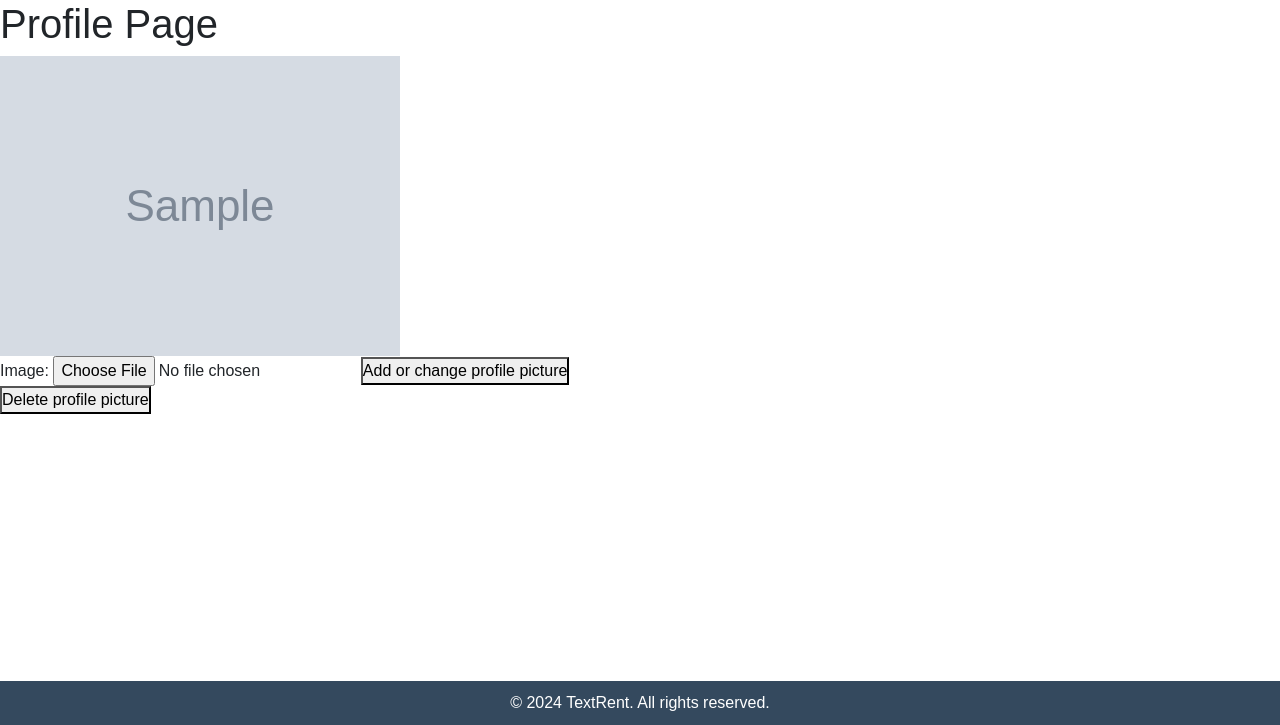
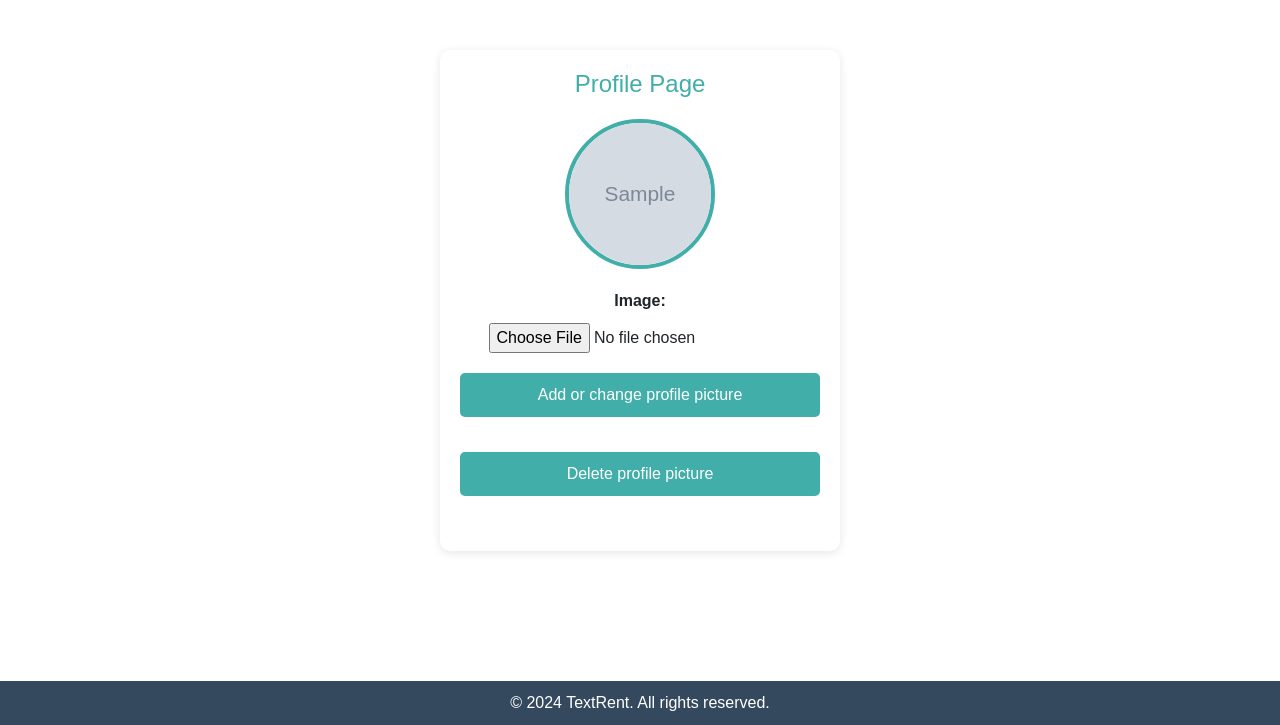
Before and after one commit to ZaidJ2003/Textbook-Rental-Application, a Flask app: template templates/profile.html in a window 1280 px wide. Shown: the part 75-800 px from the top of the page. Run offline with Flask 3, Linux system fonts and the light colour scheme; the template is opened without the code that fills it: most values are stand-ins (such as "Sample title", 1, 10 or a date in 2020); grey boxes marked "Sample" are stand-in pictures; some libraries are stand-ins or nearby versions.

Commit message:
Fixed up profile page and pfp shows up in header

```diff
--- a/app.py
+++ b/app.py
@@ -10,7 +10,7 @@ from werkzeug.utils import secure_filename
 from src.repositories.user_repository import user_repository_singleton
 import googlemaps
 import stripe
-
+from flask import g
 #bcrypt, os, dotenv might be helpful (delete comment if not needed)
 load_dotenv()
 # Flask Initialization
@@ -150,6 +150,24 @@ def profile():
 
     return render_template('profile.html', image_url=image_url)
 
+#app before_request runs before every single request, this just injects the profile picture url into g.profile_pic_url that is then accessed in layout.html
+
+@app.before_request
+def before_request():
+    if 'user' in session:
+        current_user = db.session.query(users).filter(
+                or_(
+                    users.user_id == session['user']['user_id']
+                )
+            ).first()
+        if current_user:
+            g.profile_pic_url = current_user.profile_picture
+        else:
+            g.profile_pic_url = "/static/images/defaultPFP.png"
+    else:
+        g.profile_pic_url = "/static/images/defaultPFP.png"
+
+
 
 @app.route('/add_pfp', methods=['GET', 'POST'])
 def add_pfp():
@@ -207,7 +225,7 @@ def del_pfp():
 
         current_image_path = user.profile_picture
 
-        default_image = "/static/images/booksitelogoedit1 (1).png"
+        default_image = "/static/images/defaultPFP.png"
         user.profile_picture = default_image
         db.session.commit()
 
@@ -317,7 +335,7 @@ def register_user():
     user_email = request.form.get('email')
     user_username = request.form.get('username')
     user_password = request.form.get('password')
-    profile_picture = '/static/images/booksitelogoedit1 (1).png'
+    profile_picture = '/static/images/defaultPFP.png'
 
     if not user_username or not user_password or not user_first_name or not user_last_name or not user_email:
         flash('Please fill out all of the fields', category='error')
--- a/static/css/profile.css
+++ b/static/css/profile.css
@@ -96,3 +96,64 @@ footer {
     cursor: pointer;
     background: #585858;
 } */
+
+/*everything above this line needs to be untouched*/
+
+.profile-container {
+    background-color: white;
+    padding: 20px;
+    border-radius: 10px;
+    box-shadow: 0 2px 10px rgba(0, 0, 0, 0.1);
+    width: 400px;
+    text-align: center;
+    margin: 0 auto;
+    margin-top: 50px; /* Add some spacing from the header */
+}
+
+/* Profile specific styles */
+.profile-container h1 {
+    margin-bottom: 20px;
+    font-size: 24px;
+    color: #41aea9;
+}
+
+.profile-container img {
+    width: 150px;
+    height: 150px;
+    border-radius: 50%;
+    object-fit: cover;
+    margin-bottom: 20px;
+    border: 4px solid #41aea9;
+}
+
+.profile-container label {
+    display: block;
+    font-weight: bold;
+    margin-bottom: 10px;
+}
+
+.profile-container input[type="file"] {
+    display: block;
+    margin: 0 auto 20px auto;
+}
+
+.profile-container button {
+    background-color: #41aea9;
+    color: white;
+    border: none;
+    padding: 10px 15px;
+    font-size: 16px;
+    border-radius: 5px;
+    cursor: pointer;
+    width: 100%;
+    margin-bottom: 15px;
+    transition: background-color 0.3s ease;
+}
+
+.profile-container button:hover {
+    background-color: #41aea9;
+}
+
+.profile-container form {
+    margin-bottom: 20px;
+}
--- a/templates/_layout.html
+++ b/templates/_layout.html
@@ -71,6 +71,7 @@
                     {% if 'user' in session %}
                         <ul class="navbar-nav ms-auto">
                             <li class="nav-item"></li>
+                                <img src="{{ g.profile_pic_url }}" alt="Profile Picture" style="width: 40px; height: 40px; border-radius: 50%;">
                                 <form action="/logout" method="post">
                                     <button type="submit" class="nav-link">Logout</button>
                                 </form>
--- a/templates/profile.html
+++ b/templates/profile.html
@@ -3,15 +3,19 @@
 
 {% block body %}
 <link rel="stylesheet" href="/static/css/profile.css">
+
+<div class="profile-container">
     <h1>Profile Page</h1>
     <img src="{{ image_url }}" alt="Profile Picture">
+
     <form action="{{ url_for('add_pfp') }}" method="POST" enctype="multipart/form-data">
         <label for="image">Image:</label>
         <input type="file" name="image" accept="image/png, image/jpeg, image/jpg">
-
         <button type="submit">Add or change profile picture</button>
     </form>
+
     <form action="{{ url_for('del_pfp') }}" method="POST" enctype="multipart/form-data">
         <button type="submit">Delete profile picture</button>
     </form>
+</div>
 {% endblock %}
```
Also changed, not shown: static/images/defaultPFP.png (added), static/images/pfp_id-632790a1-23f0-42be-88b0-b0b8b52baa32.png (added). Lines whose indentation alone changed are shown as unchanged.
